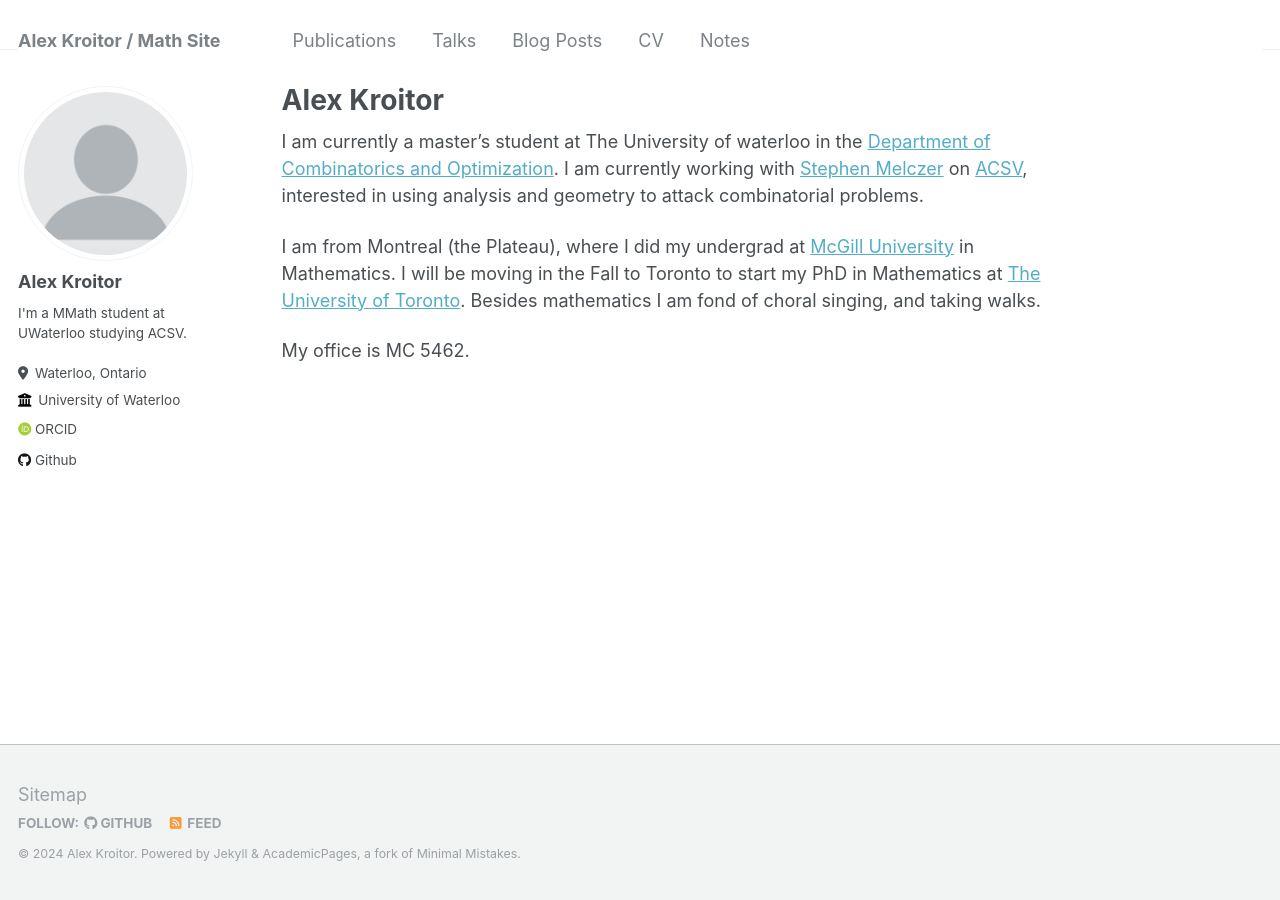
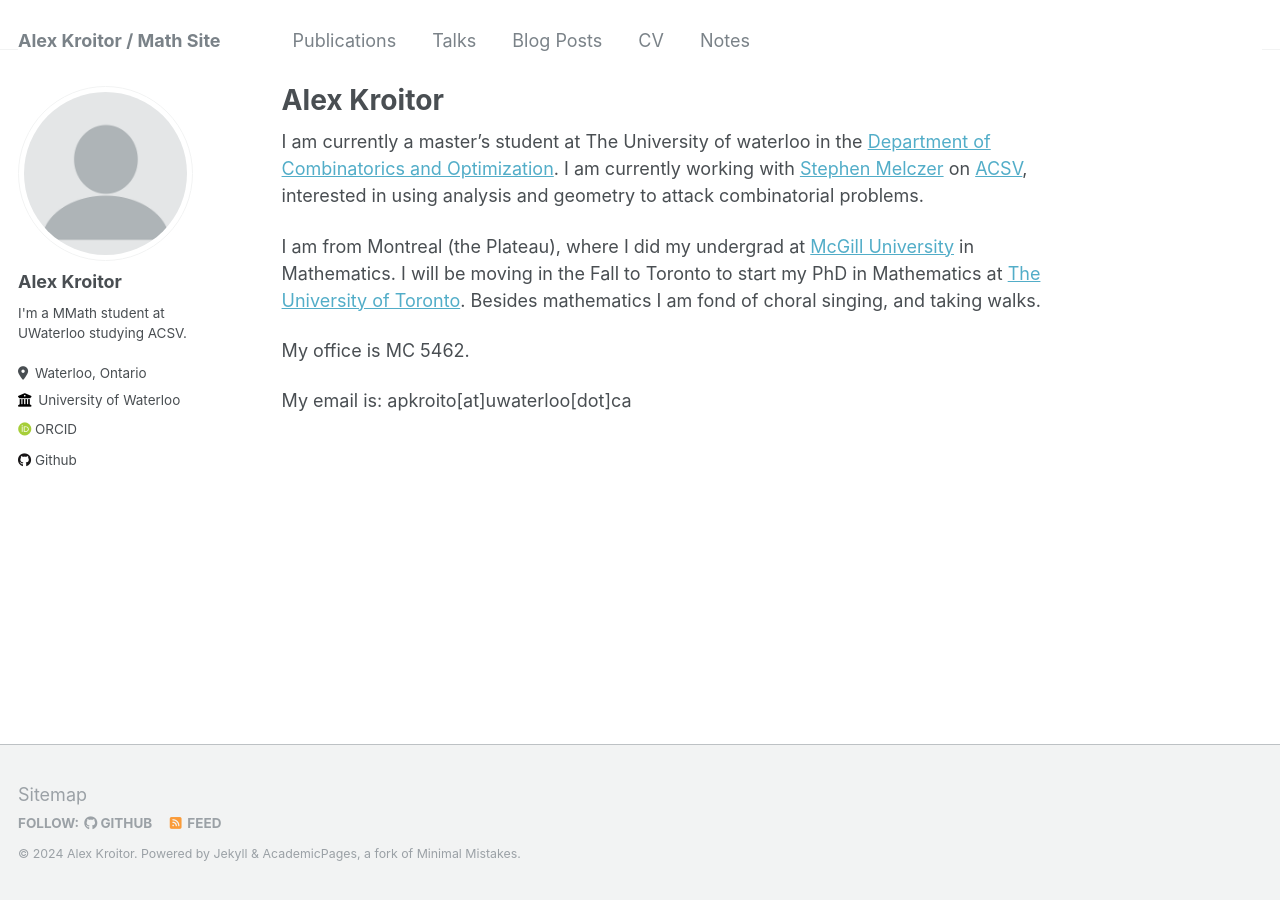
Before and after one commit to akroitor/akroitor.github.io, a Jekyll site: the page built from _pages/about.md, in a window 1280 px wide. Built offline with Jekyll 4.4.1, drawn with Linux system fonts in a browser that asks for light colours; some web fonts are replaced.

Commit message:
Update about.md

```diff
--- a/_pages/about.md
+++ b/_pages/about.md
@@ -13,6 +13,8 @@ I am from Montreal (the Plateau), where I did my undergrad at [McGill University
 
 My office is MC 5462.
 
+My email is: apkroito[at]uwaterloo[dot]ca
+
 <!---
 Map to Office
 # ======
```
